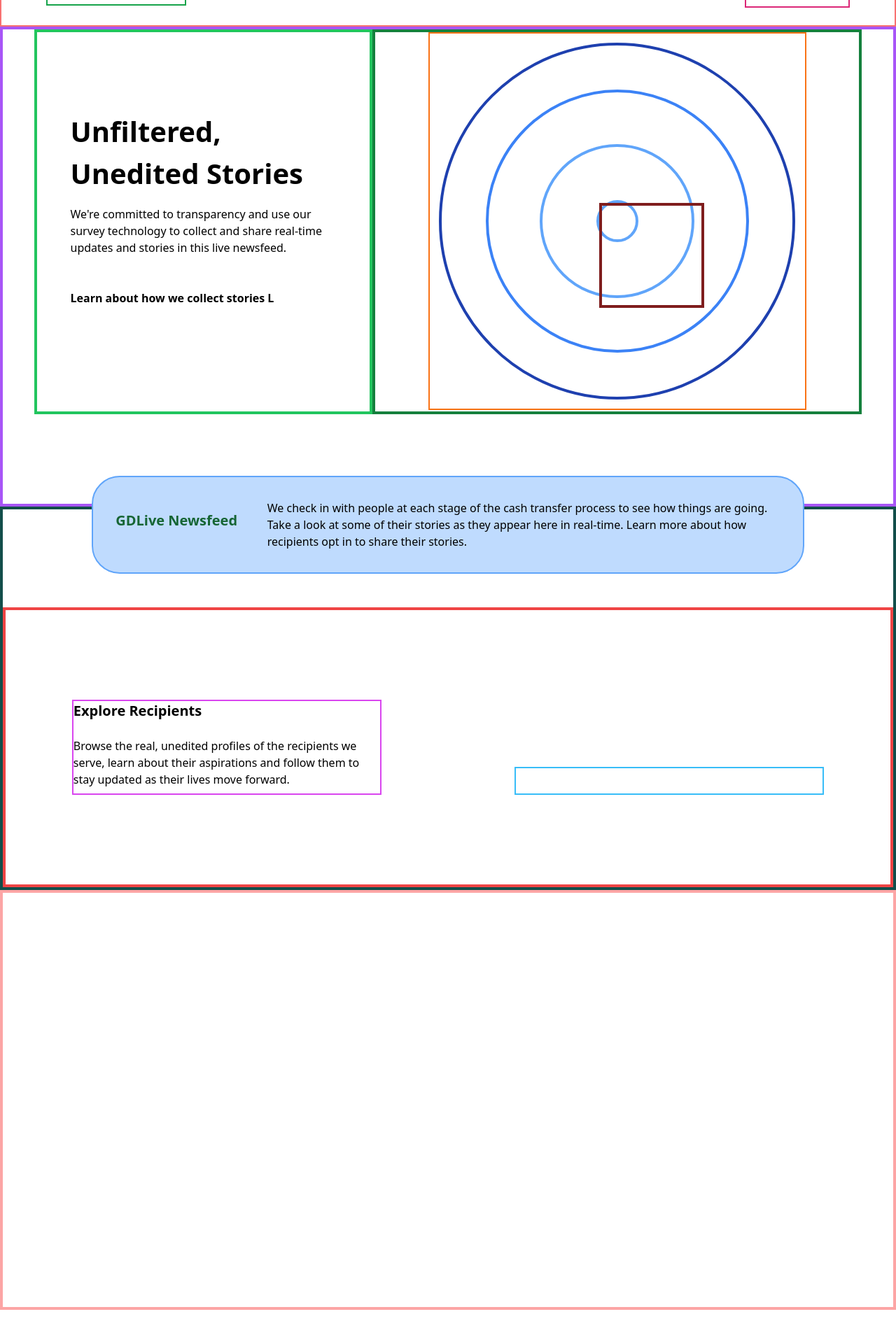
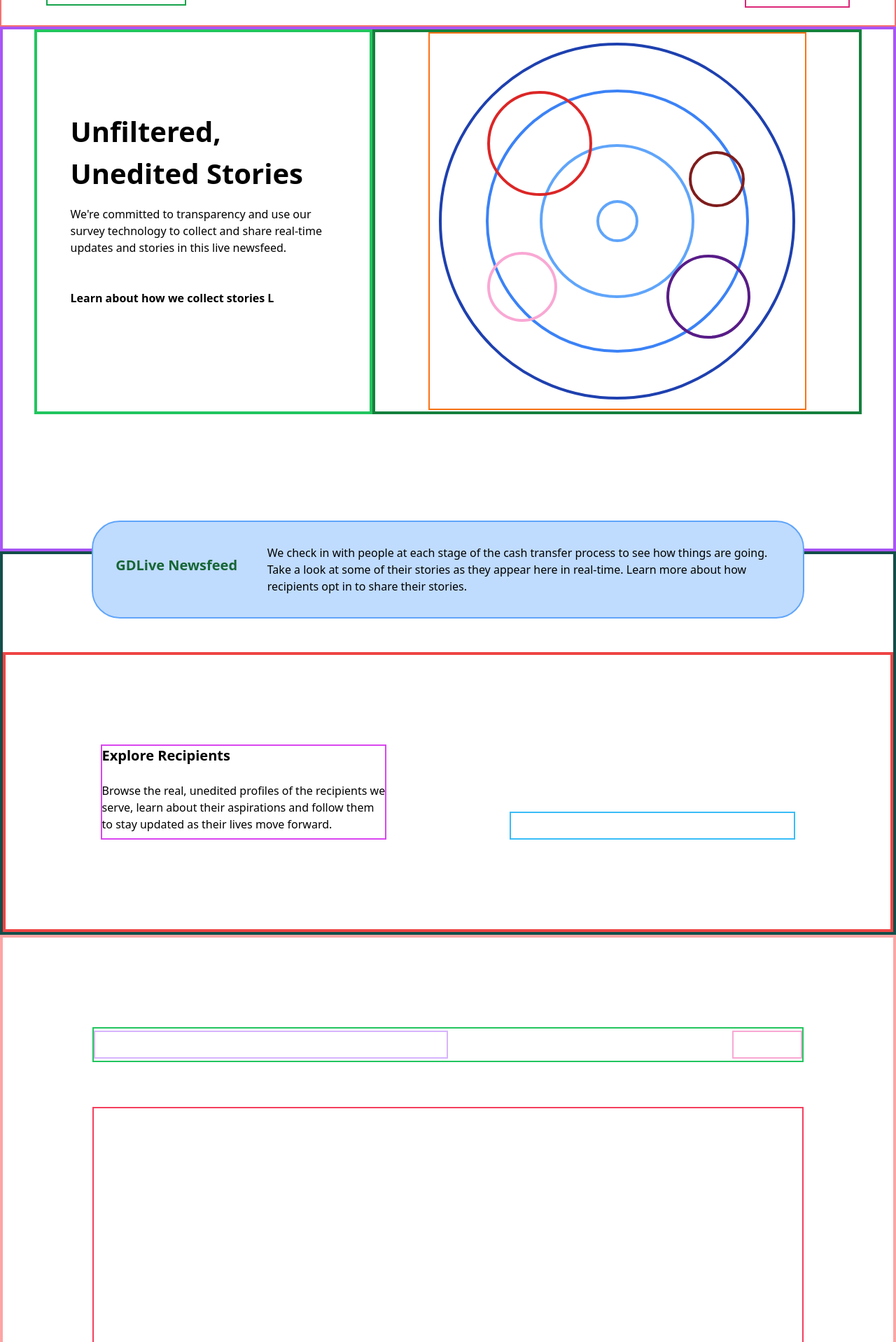
Before and after one commit to olatunji-20/projects, a Vue app in the folder gdlive/gdlive/: page / in a window 1280 px wide. Shown: the part 82-2000 px from the top of the page at 70% size. Before the commit the page ends 1954 px from the top, so only its background shows below. Built offline with nearby package versions, Linux system fonts and the light colour scheme.

Commit message:
continue

```diff
--- /dev/null
+++ b/gdlive/gdlive/src/components/FootBar.vue
@@ -0,0 +1,22 @@
+<template>
+  <footer class="border-4 border-green-500 w-[100%] h-[auto] mt-16 mb-24 bg-lime-400 py-8 px-2 flex flex-col md:px-24 md:flex-row wrap">
+    <div class="border-2 border-red-500 w-[100%] h-[auto]">
+        <p class="my-2 text-sm">P.O. Box 3221, New York, NY 10008 info@givedirectly.org</p>
+        <p class="my-2 text-sm">US: +1 646 504 4837; Kenya: +254704372011; Uganda: +256 783 705 444</p>
+    </div>
+    <div class="border-2 border-blue-500 w-[100%] h-[auto]">
+        <p class="my-2 text-sm">©2024 GiveDirectly, Inc, a 501(c)3 Non-Profit Privacy Policy</p>
+        <div class="border border-red-500 w-[120px] h-[40px] mt-[20px]"></div>
+    </div>
+  </footer>
+</template>
+
+<script>
+export default {
+    name: 'FootBar',
+}
+</script>
+
+<style>
+
+</style>
--- a/gdlive/gdlive/src/components/Hero.vue
+++ b/gdlive/gdlive/src/components/Hero.vue
@@ -1,5 +1,5 @@
 <template>
-  <main class="border-4 border-purple-500 w-[100%] h-[auto] flex flex-col justify-start pb-72 md:flex-row md:justify-center md:pb-32">
+  <main class="border-4 border-purple-500 w-[100%] h-[auto] flex flex-col justify-start pb-72 md:flex-row md:justify-center md:pb-48">
     <div class="border-4 border-green-500 w-[100%] h-[400px] md:w-[38%] px-4 py-12 md:h-[550px] md:px-12 md:pt-28">
         <h1 class="font-bold text-[40px]">Unfiltered, Unedited Stories</h1>
         <p class="pt-4">We're committed to transparency and use our survey technology to collect and share real-time updates and stories
@@ -13,10 +13,10 @@
                 <div class="border-4 border-blue-500 w-[75%] h-[75%] rounded-full m-[auto] flex">
                     <div class="border-4 border-blue-400 w-[60%] h-[60%] rounded-full m-[auto] flex">
                         <div class="border-4 border-blue-400 w-[60px] h-[60px] rounded-full m-[auto]">
-                            <div class="border-4 border-red-900 w-[150px] h-[150px] relative"></div>
-                            <!-- <div class="border-4 border-red-900 w-[80px] h-[80px] relative"></div>
-                            <div class="border-4 border-red-900 w-[100px] h-[100px] relative"></div>
-                            <div class="border-4 border-red-900 w-[120px] h-[120px] relative"></div> -->
+                            <div class="border-4 border-red-600 w-[150px] h-[150px] relative rounded-full bottom-40 right-40"></div>
+                            <div class="border-4 border-red-900 w-[80px] h-[80px] relative rounded-full left-32 bottom-56"></div>
+                            <div class="border-4 border-pink-300 w-[100px] h-[100px] relative rounded-full right-40 bottom-40"></div>
+                            <div class="border-4 border-purple-900 w-[120px] h-[120px] relative rounded-full left-24 bottom-64"></div>
                         </div>
                     </div>
                 </div>
@@ -25,13 +25,13 @@
     </div>
 </main>
 <div class="border-4 border-teal-900 w-[100%] h-[auto]">
-    <div class="border-2 border-blue-400 w-[80%] bg-blue-200 h-[auto] mx-[auto] relative bottom-32 rounded-[40px] p-8 flex flex-col md:flex-row md:bottom-12">
+    <div class="border-2 border-blue-400 w-[80%] bg-blue-200 h-[auto] mx-[auto] relative bottom-36 rounded-[40px] p-8 flex flex-col md:flex-row md:bottom-12">
         <h2 class="text-green-800 font-bold text-xl mx-auto my-4 md:w-[500px]">GDLive Newsfeed</h2>
         <p class="text-center md:text-left">We check in with people at each stage of the cash transfer process to see how things are going. Take a look at some of their stories as they
             appear here in real-time. Learn more about how recipients opt in to share their stories.
         </p>
     </div>
-    <div class="border-4 border-red-500 w-[100%] h-[auto] py-16 flex flex-col md:flex-row md:py-32">
+    <div class="border-4 border-red-500 w-[100%] h-[auto] px-4 py-16 flex flex-col md:flex-row md:py-32 md:px-12">
         <div class="border-2 border-fuchsia-500 w-[85%] h-[auto] mx-auto text-center md:w-[35%] md:text-left">
             <h3 class="font-bold text-xl">Explore Recipients</h3>
             <p class="pt-6">Browse the real, unedited profiles of the recipients we serve, learn about their aspirations and follow them to stay updated as their
--- a/gdlive/gdlive/src/components/Stories.vue
+++ b/gdlive/gdlive/src/components/Stories.vue
@@ -1,5 +1,14 @@
 <template>
-    <main class="border-4 border-red-300 w-[100%] h-[600px]"></main>
+    <main class="border-4 border-red-300 w-[100%] h-[auto] py-12 px-4 md:p-32">
+        <div class="border-2 border-green-500 w-[100%] h-[50px] flex flex-row no-wrap justify-between items-center">
+            <div class="border-2 border-purple-300 w-[50%] h-[40px]"></div>
+            <div class="border-2 border-pink-300 w-[100px] h-[40px]"></div>
+        </div>
+        <div class="border-2 border-rose-500 w-[100%] h-[1500px] mt-16"></div>
+        <div class="border-2 border-green-500 w-[100%] py-3 mx-auto my-12 text-center md:w-[250px]">
+            <p>Load More</p>
+        </div>
+    </main>
 </template>
 
 <script>
--- a/gdlive/gdlive/src/views/HomePage.vue
+++ b/gdlive/gdlive/src/views/HomePage.vue
@@ -2,19 +2,22 @@
     <Navbar />
     <Hero />
     <Stories />
+    <FootBar />
 </template>
 
 <script>
 import Hero from '@/components/Hero.vue';
 import Navbar from '../components/Navbar.vue';
 import Stories from '@/components/Stories.vue';
+import FootBar from '@/components/FootBar.vue';
 
 export default {
     name: "HomePage",
     components: {
-    Navbar,
-    Hero,
-    Stories
+        Navbar,
+        Hero,
+        Stories,
+        FootBar
 }
 
 }
```
